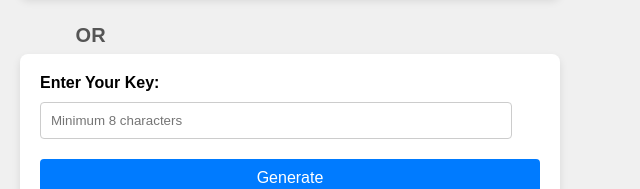
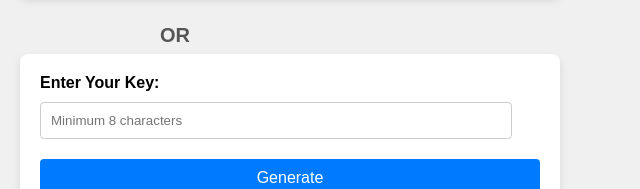
Before and after one commit to ArunCSEng/bit-dock, a plain HTML site: page index.html in a window 1280 px wide. Shown: the part 186-375 px from the top of the page, 0-640 px from the left. Drawn offline with Linux system fonts and the light colour scheme.

Commit message:
Update index.html

```diff
--- a/index.html
+++ b/index.html
@@ -84,12 +84,11 @@
 
         .or-text {
             position: absolute;
-            top: 210px;
-            left: calc(5ch + 20px);
+            top: 210px; /* Adjusted to place in the middle between dialog boxes */
+            left: calc(20 * 8px); /* 20 tab distance approximated to 8px per tab */
             font-size: 20px;
             font-weight: bold;
             color: #555;
-            text-align: center;
         }
 
         #outputBox1, #outputBox2 {
```
